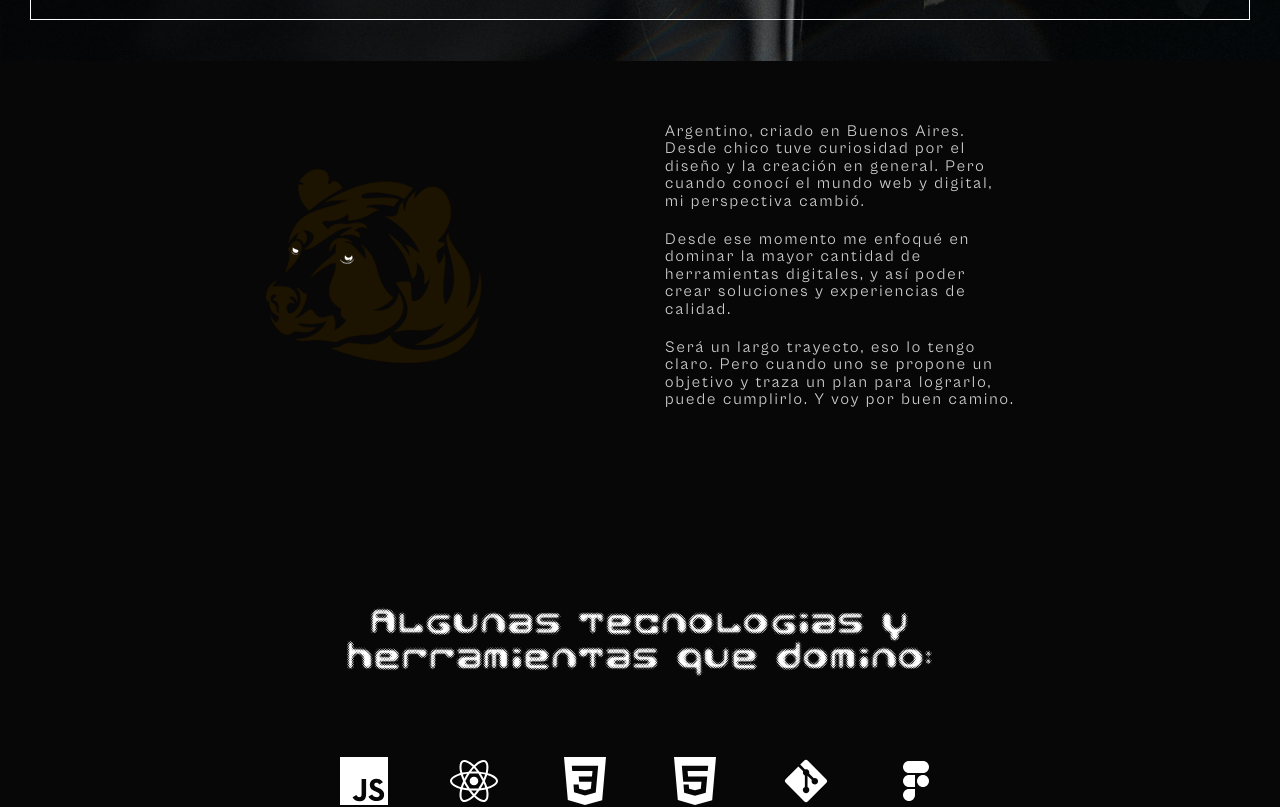
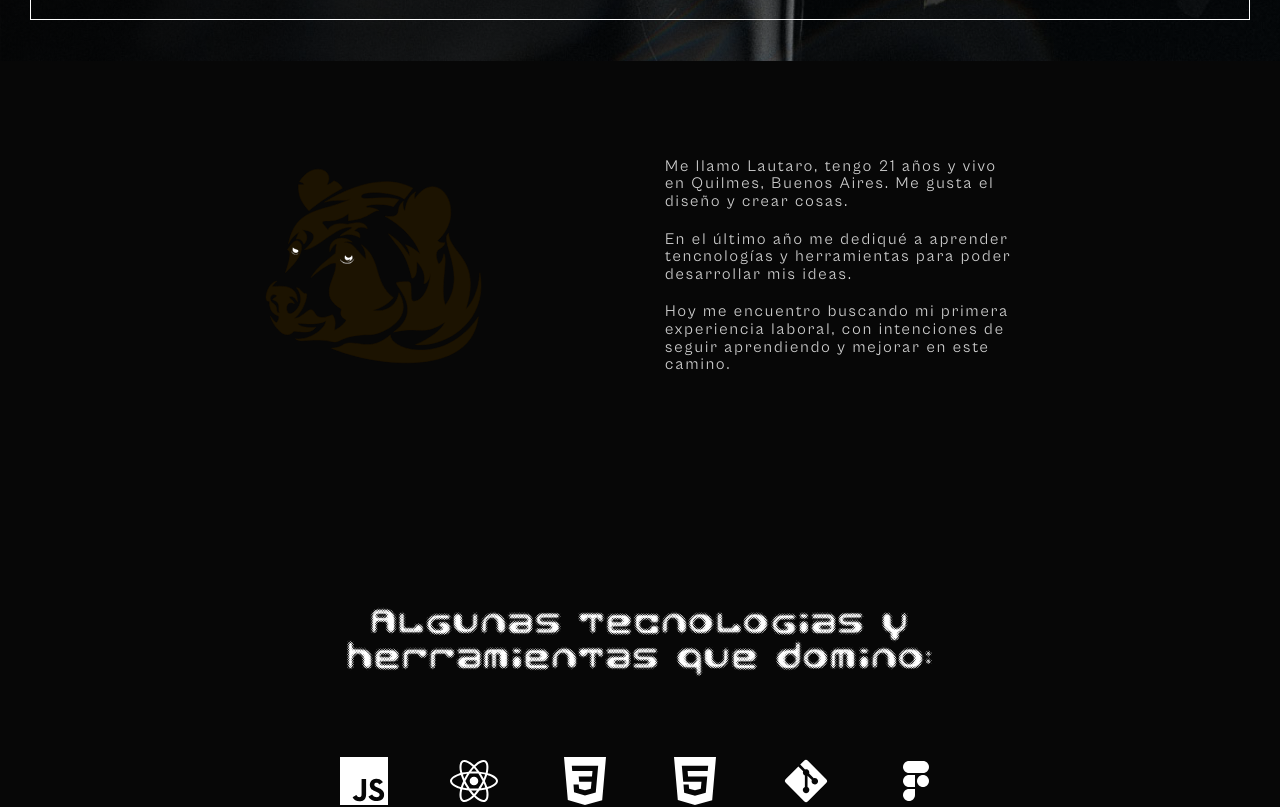
Before and after one commit to lautaroAguilar/portfolio, a React (Create React App) app: page / in a window 1280 px wide. Shown: the part 740-1547 px from the top of the page. Built offline with nearby package versions, Linux system fonts and the light colour scheme.

Commit message:
cambie textos del about

```diff
--- a/src/containers/About.js
+++ b/src/containers/About.js
@@ -106,19 +106,17 @@ export default function About() {
           </motion.div>
           <motion.div className="info__texts" animate={animationToTheLeft}>
             <p>
-              Argentino, criado en Buenos Aires. Desde chico tuve curiosidad por
-              el diseño y la creación en general. Pero cuando conocí el mundo
-              web y digital, mi perspectiva cambió.
+              Me llamo Lautaro, tengo 21 años y vivo en Quilmes, Buenos Aires.
+              Me gusta el diseño y crear cosas.
             </p>
             <p>
-              Desde ese momento me enfoqué en dominar la mayor cantidad de
-              herramientas digitales, y así poder crear soluciones y
-              experiencias de calidad.
+              En el último año me dediqué a aprender tencnologías y herramientas
+              para poder desarrollar mis ideas.
             </p>
             <p>
-              Será un largo trayecto, eso lo tengo claro. Pero cuando uno se
-              propone un objetivo y traza un plan para lograrlo, puede
-              cumplirlo. Y voy por buen camino.
+              Hoy me encuentro buscando mi primera experiencia laboral,
+              con intenciones de seguir aprendiendo y mejorar en
+              este camino.
             </p>
           </motion.div>
         </div>
--- a/src/containers/Footer.js
+++ b/src/containers/Footer.js
@@ -49,7 +49,7 @@ export default function Footer() {
           </motion.div>
 
           <motion.div className="copy__links" animate={animation}>
-            <p>© 2023 Lautaro Aguilar. Todos los derechos reservados. |</p>
+            <p>© 2023 Lautaro Aguilar. |</p>
             <div className="links">
               <div className="links__link">
                 <a href="https://www.linkedin.com/in/lautaro-aguilar-83a3a923b/" target="_blank"
```
